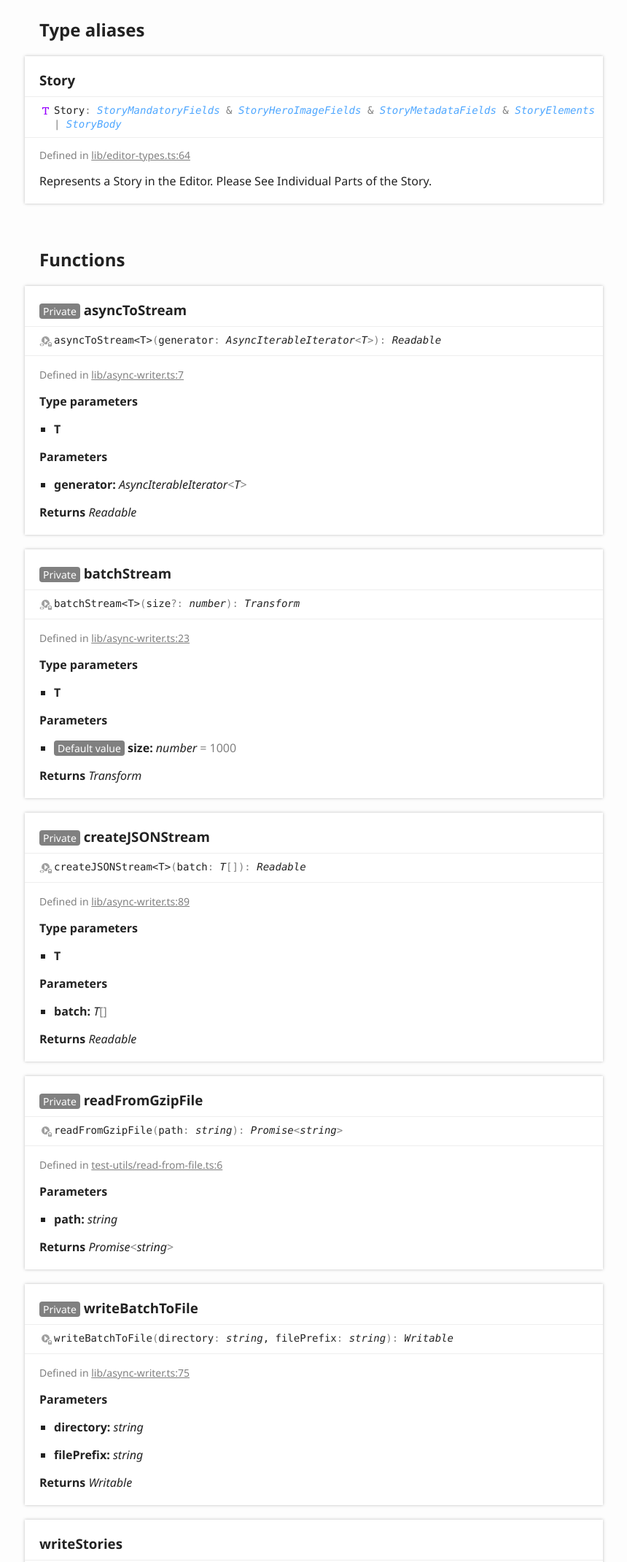
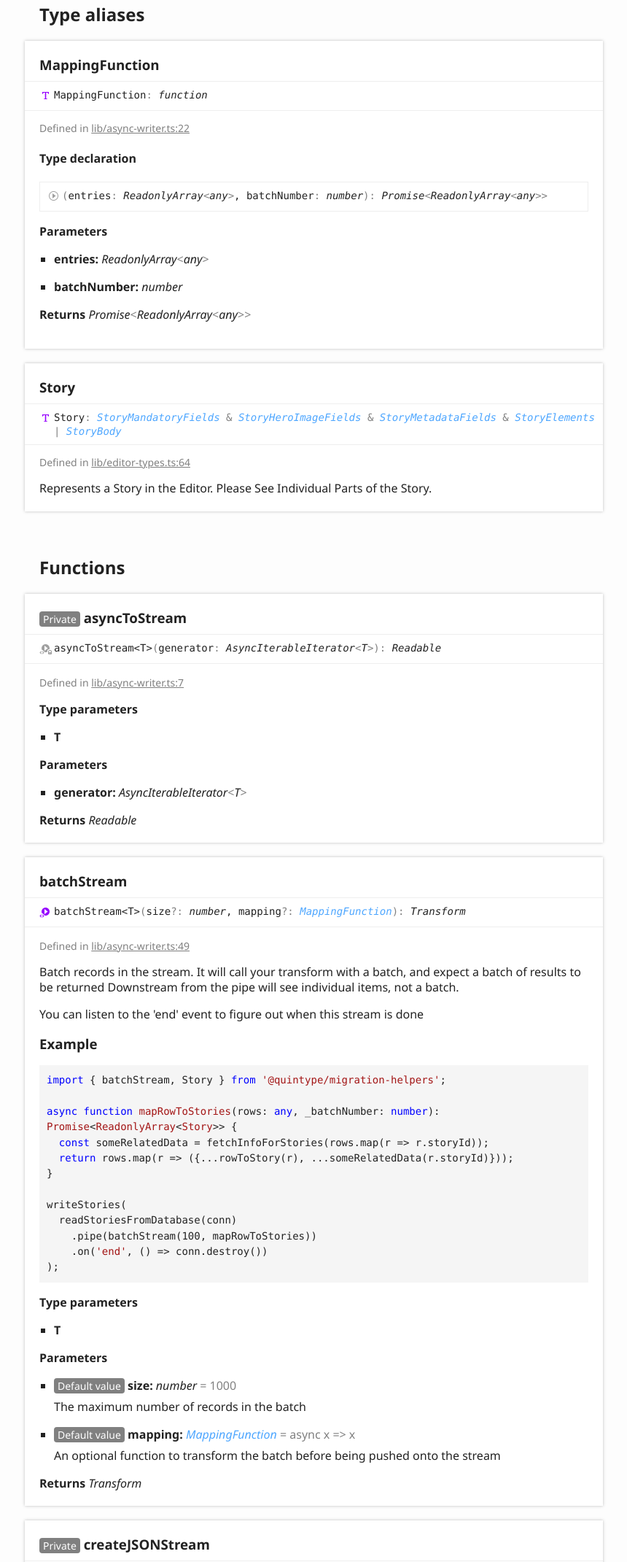
Before and after one commit to quintype/quintype-node-migration-helpers, a plain HTML site: page globals.html in a window 1280 px wide. Shown: the part 659-2800 px from the top of the page at 73% size, without its empty margins (6-866 px from the left). Drawn offline with Linux system fonts and the light colour scheme.

Commit message:
[ci skip] Updates

```diff
--- a/globals.html
+++ b/globals.html
@@ -79,6 +79,7 @@
 						<section class="tsd-index-section ">
 							<h3>Type aliases</h3>
 							<ul class="tsd-index-list">
+								<li class="tsd-kind-type-alias"><a href="globals.html#mappingfunction" class="tsd-kind-icon">Mapping<wbr>Function</a></li>
 								<li class="tsd-kind-type-alias"><a href="globals.html#story" class="tsd-kind-icon">Story</a></li>
 							</ul>
 						</section>
@@ -86,10 +87,9 @@
 							<h3>Functions</h3>
 							<ul class="tsd-index-list">
 								<li class="tsd-kind-function tsd-has-type-parameter tsd-is-private tsd-is-not-exported"><a href="globals.html#asynctostream" class="tsd-kind-icon">async<wbr>ToStream</a></li>
-								<li class="tsd-kind-function tsd-has-type-parameter tsd-is-private tsd-is-not-exported"><a href="globals.html#batchstream" class="tsd-kind-icon">batch<wbr>Stream</a></li>
+								<li class="tsd-kind-function tsd-has-type-parameter"><a href="globals.html#batchstream" class="tsd-kind-icon">batch<wbr>Stream</a></li>
 								<li class="tsd-kind-function tsd-has-type-parameter tsd-is-private tsd-is-not-exported"><a href="globals.html#createjsonstream" class="tsd-kind-icon">createJSONStream</a></li>
 								<li class="tsd-kind-function tsd-is-private"><a href="globals.html#readfromgzipfile" class="tsd-kind-icon">read<wbr>From<wbr>Gzip<wbr>File</a></li>
-								<li class="tsd-kind-function tsd-is-private tsd-is-not-exported"><a href="globals.html#writebatchtofile" class="tsd-kind-icon">write<wbr>Batch<wbr>ToFile</a></li>
 								<li class="tsd-kind-function"><a href="globals.html#writestories" class="tsd-kind-icon">write<wbr>Stories</a></li>
 								<li class="tsd-kind-function tsd-has-type-parameter tsd-is-private"><a href="globals.html#writetofiles" class="tsd-kind-icon">write<wbr>ToFiles</a></li>
 							</ul>
@@ -100,12 +100,46 @@
 			<section class="tsd-panel-group tsd-member-group ">
 				<h2>Type aliases</h2>
 				<section class="tsd-panel tsd-member tsd-kind-type-alias">
+					<a name="mappingfunction" class="tsd-anchor"></a>
+					<h3>Mapping<wbr>Function</h3>
+					<div class="tsd-signature tsd-kind-icon">Mapping<wbr>Function<span class="tsd-signature-symbol">:</span> <span class="tsd-signature-type">function</span></div>
+					<aside class="tsd-sources">
+						<ul>
+							<li>Defined in <a href="https://github.com/quintype/quintype-node-migration-helpers/blob/885914f/src/lib/async-writer.ts#L22">lib/async-writer.ts:22</a></li>
+						</ul>
+					</aside>
+					<div class="tsd-type-declaration">
+						<h4>Type declaration</h4>
+						<ul class="tsd-parameters">
+							<li class="tsd-parameter-siganture">
+								<ul class="tsd-signatures tsd-kind-type-literal tsd-parent-kind-type-alias tsd-is-not-exported">
+									<li class="tsd-signature tsd-kind-icon"><span class="tsd-signature-symbol">(</span>entries<span class="tsd-signature-symbol">: </span><span class="tsd-signature-type">ReadonlyArray</span><span class="tsd-signature-symbol">&lt;</span><span class="tsd-signature-type">any</span><span class="tsd-signature-symbol">&gt;</span>, batchNumber<span class="tsd-signature-symbol">: </span><span class="tsd-signature-type">number</span><span class="tsd-signature-symbol">)</span><span class="tsd-signature-symbol">: </span><span class="tsd-signature-type">Promise</span><span class="tsd-signature-symbol">&lt;</span><span class="tsd-signature-type">ReadonlyArray</span><span class="tsd-signature-symbol">&lt;</span><span class="tsd-signature-type">any</span><span class="tsd-signature-symbol">&gt;</span><span class="tsd-signature-symbol">&gt;</span></li>
+								</ul>
+								<ul class="tsd-descriptions">
+									<li class="tsd-description">
+										<h4 class="tsd-parameters-title">Parameters</h4>
+										<ul class="tsd-parameters">
+											<li>
+												<h5>entries: <span class="tsd-signature-type">ReadonlyArray</span><span class="tsd-signature-symbol">&lt;</span><span class="tsd-signature-type">any</span><span class="tsd-signature-symbol">&gt;</span></h5>
+											</li>
+											<li>
+												<h5>batchNumber: <span class="tsd-signature-type">number</span></h5>
+											</li>
+										</ul>
+										<h4 class="tsd-returns-title">Returns <span class="tsd-signature-type">Promise</span><span class="tsd-signature-symbol">&lt;</span><span class="tsd-signature-type">ReadonlyArray</span><span class="tsd-signature-symbol">&lt;</span><span class="tsd-signature-type">any</span><span class="tsd-signature-symbol">&gt;</span><span class="tsd-signature-symbol">&gt;</span></h4>
+									</li>
+								</ul>
+							</li>
+						</ul>
+					</div>
+				</section>
+				<section class="tsd-panel tsd-member tsd-kind-type-alias">
 					<a name="story" class="tsd-anchor"></a>
 					<h3>Story</h3>
 					<div class="tsd-signature tsd-kind-icon">Story<span class="tsd-signature-symbol">:</span> <a href="interfaces/storymandatoryfields.html" class="tsd-signature-type">StoryMandatoryFields</a><span class="tsd-signature-symbol"> &amp; </span><a href="interfaces/storyheroimagefields.html" class="tsd-signature-type">StoryHeroImageFields</a><span class="tsd-signature-symbol"> &amp; </span><a href="interfaces/storymetadatafields.html" class="tsd-signature-type">StoryMetadataFields</a><span class="tsd-signature-symbol"> &amp; </span><a href="interfaces/storyelements.html" class="tsd-signature-type">StoryElements</a><span class="tsd-signature-symbol"> | </span><a href="interfaces/storybody.html" class="tsd-signature-type">StoryBody</a></div>
 					<aside class="tsd-sources">
 						<ul>
-							<li>Defined in <a href="https://github.com/quintype/quintype-node-migration-helpers/blob/8a7e034/src/lib/editor-types.ts#L64">lib/editor-types.ts:64</a></li>
+							<li>Defined in <a href="https://github.com/quintype/quintype-node-migration-helpers/blob/885914f/src/lib/editor-types.ts#L64">lib/editor-types.ts:64</a></li>
 						</ul>
 					</aside>
 					<div class="tsd-comment tsd-typography">
@@ -127,7 +161,7 @@
 						<li class="tsd-description">
 							<aside class="tsd-sources">
 								<ul>
-									<li>Defined in <a href="https://github.com/quintype/quintype-node-migration-helpers/blob/8a7e034/src/lib/async-writer.ts#L7">lib/async-writer.ts:7</a></li>
+									<li>Defined in <a href="https://github.com/quintype/quintype-node-migration-helpers/blob/885914f/src/lib/async-writer.ts#L7">lib/async-writer.ts:7</a></li>
 								</ul>
 							</aside>
 							<div class="tsd-comment tsd-typography">
@@ -148,17 +182,75 @@
 						</li>
 					</ul>
 				</section>
-				<section class="tsd-panel tsd-member tsd-kind-function tsd-has-type-parameter tsd-is-private tsd-is-not-exported">
+				<section class="tsd-panel tsd-member tsd-kind-function tsd-has-type-parameter">
 					<a name="batchstream" class="tsd-anchor"></a>
-					<h3><span class="tsd-flag ts-flagPrivate">Private</span> batch<wbr>Stream</h3>
-					<ul class="tsd-signatures tsd-kind-function tsd-has-type-parameter tsd-is-private tsd-is-not-exported">
-						<li class="tsd-signature tsd-kind-icon">batch<wbr>Stream&lt;T&gt;<span class="tsd-signature-symbol">(</span>size<span class="tsd-signature-symbol">?: </span><span class="tsd-signature-type">number</span><span class="tsd-signature-symbol">)</span><span class="tsd-signature-symbol">: </span><span class="tsd-signature-type">Transform</span></li>
+					<h3>batch<wbr>Stream</h3>
+					<ul class="tsd-signatures tsd-kind-function tsd-has-type-parameter">
+						<li class="tsd-signature tsd-kind-icon">batch<wbr>Stream&lt;T&gt;<span class="tsd-signature-symbol">(</span>size<span class="tsd-signature-symbol">?: </span><span class="tsd-signature-type">number</span>, mapping<span class="tsd-signature-symbol">?: </span><a href="globals.html#mappingfunction" class="tsd-signature-type">MappingFunction</a><span class="tsd-signature-symbol">)</span><span class="tsd-signature-symbol">: </span><span class="tsd-signature-type">Transform</span></li>
 					</ul>
 					<ul class="tsd-descriptions">
 						<li class="tsd-description">
 							<aside class="tsd-sources">
 								<ul>
-									<li>Defined in <a href="https://github.com/quintype/quintype-node-migration-helpers/blob/8a7e034/src/lib/async-writer.ts#L23">lib/async-writer.ts:23</a></li>
+									<li>Defined in <a href="https://github.com/quintype/quintype-node-migration-helpers/blob/885914f/src/lib/async-writer.ts#L49">lib/async-writer.ts:49</a></li>
+								</ul>
+							</aside>
+							<div class="tsd-comment tsd-typography">
+								<div class="lead">
+									<p>Batch records in the stream. It will call your transform with a batch, and expect a batch of results to be returned
+									Downstream from the pipe will see individual items, not a batch.</p>
+								</div>
+								<p>You can listen to the &#39;end&#39; event to figure out when this stream is done</p>
+								<h3 id="example">Example</h3>
+								<pre><code class="language-ts"><span class="hljs-keyword">import</span> { batchStream, Story } <span class="hljs-keyword">from</span> <span class="hljs-string">'@quintype/migration-helpers'</span>;
+
+<span class="hljs-keyword">async</span> <span class="hljs-function"><span class="hljs-keyword">function</span> <span class="hljs-title">mapRowToStories</span>(<span class="hljs-params">rows: <span class="hljs-built_in">any</span>, _batchNumber: <span class="hljs-built_in">number</span></span>): <span class="hljs-title">Promise</span>&lt;<span class="hljs-title">ReadonlyArray</span>&lt;<span class="hljs-title">Story</span>&gt;&gt; </span>{
+  <span class="hljs-keyword">const</span> someRelatedData = fetchInfoForStories(rows.map(<span class="hljs-function"><span class="hljs-params">r</span> =&gt;</span> r.storyId));
+  <span class="hljs-keyword">return</span> rows.map(<span class="hljs-function"><span class="hljs-params">r</span> =&gt;</span> ({...rowToStory(r), ...someRelatedData(r.storyId)}));
+}
+
+writeStories(
+  readStoriesFromDatabase(conn)
+    .pipe(batchStream(<span class="hljs-number">100</span>, mapRowToStories))
+    .on(<span class="hljs-string">'end'</span>, <span class="hljs-function"><span class="hljs-params">()</span> =&gt;</span> conn.destroy())
+);</code></pre>
+							</div>
+							<h4 class="tsd-type-parameters-title">Type parameters</h4>
+							<ul class="tsd-type-parameters">
+								<li>
+									<h4>T</h4>
+								</li>
+							</ul>
+							<h4 class="tsd-parameters-title">Parameters</h4>
+							<ul class="tsd-parameters">
+								<li>
+									<h5><span class="tsd-flag ts-flagDefault value">Default value</span> size: <span class="tsd-signature-type">number</span><span class="tsd-signature-symbol"> =&nbsp;1000</span></h5>
+									<div class="tsd-comment tsd-typography">
+										<p>The maximum number of records in the batch</p>
+									</div>
+								</li>
+								<li>
+									<h5><span class="tsd-flag ts-flagDefault value">Default value</span> mapping: <a href="globals.html#mappingfunction" class="tsd-signature-type">MappingFunction</a><span class="tsd-signature-symbol"> =&nbsp;async x &#x3D;&gt; x</span></h5>
+									<div class="tsd-comment tsd-typography">
+										<p>An optional function to transform the batch before being pushed onto the stream</p>
+									</div>
+								</li>
+							</ul>
+							<h4 class="tsd-returns-title">Returns <span class="tsd-signature-type">Transform</span></h4>
+						</li>
+					</ul>
+				</section>
+				<section class="tsd-panel tsd-member tsd-kind-function tsd-has-type-parameter tsd-is-private tsd-is-not-exported">
+					<a name="createjsonstream" class="tsd-anchor"></a>
+					<h3><span class="tsd-flag ts-flagPrivate">Private</span> createJSONStream</h3>
+					<ul class="tsd-signatures tsd-kind-function tsd-has-type-parameter tsd-is-private tsd-is-not-exported">
+						<li class="tsd-signature tsd-kind-icon">createJSONStream&lt;T&gt;<span class="tsd-signature-symbol">(</span>batch<span class="tsd-signature-symbol">: </span><span class="tsd-signature-type">ReadonlyArray</span><span class="tsd-signature-symbol">&lt;</span><span class="tsd-signature-type">T</span><span class="tsd-signature-symbol">&gt;</span><span class="tsd-signature-symbol">)</span><span class="tsd-signature-symbol">: </span><span class="tsd-signature-type">Readable</span></li>
+					</ul>
+					<ul class="tsd-descriptions">
+						<li class="tsd-description">
+							<aside class="tsd-sources">
+								<ul>
+									<li>Defined in <a href="https://github.com/quintype/quintype-node-migration-helpers/blob/885914f/src/lib/async-writer.ts#L119">lib/async-writer.ts:119</a></li>
 								</ul>
 							</aside>
 							<div class="tsd-comment tsd-typography">
@@ -172,38 +264,7 @@
 							<h4 class="tsd-parameters-title">Parameters</h4>
 							<ul class="tsd-parameters">
 								<li>
-									<h5><span class="tsd-flag ts-flagDefault value">Default value</span> size: <span class="tsd-signature-type">number</span><span class="tsd-signature-symbol"> =&nbsp;1000</span></h5>
-								</li>
-							</ul>
-							<h4 class="tsd-returns-title">Returns <span class="tsd-signature-type">Transform</span></h4>
-						</li>
-					</ul>
-				</section>
-				<section class="tsd-panel tsd-member tsd-kind-function tsd-has-type-parameter tsd-is-private tsd-is-not-exported">
-					<a name="createjsonstream" class="tsd-anchor"></a>
-					<h3><span class="tsd-flag ts-flagPrivate">Private</span> createJSONStream</h3>
-					<ul class="tsd-signatures tsd-kind-function tsd-has-type-parameter tsd-is-private tsd-is-not-exported">
-						<li class="tsd-signature tsd-kind-icon">createJSONStream&lt;T&gt;<span class="tsd-signature-symbol">(</span>batch<span class="tsd-signature-symbol">: </span><span class="tsd-signature-type">T</span><span class="tsd-signature-symbol">[]</span><span class="tsd-signature-symbol">)</span><span class="tsd-signature-symbol">: </span><span class="tsd-signature-type">Readable</span></li>
-					</ul>
-					<ul class="tsd-descriptions">
-						<li class="tsd-description">
-							<aside class="tsd-sources">
-								<ul>
-									<li>Defined in <a href="https://github.com/quintype/quintype-node-migration-helpers/blob/8a7e034/src/lib/async-writer.ts#L89">lib/async-writer.ts:89</a></li>
-								</ul>
-							</aside>
-							<div class="tsd-comment tsd-typography">
-							</div>
-							<h4 class="tsd-type-parameters-title">Type parameters</h4>
-							<ul class="tsd-type-parameters">
-								<li>
-									<h4>T</h4>
-								</li>
-							</ul>
-							<h4 class="tsd-parameters-title">Parameters</h4>
-							<ul class="tsd-parameters">
-								<li>
-									<h5>batch: <span class="tsd-signature-type">T</span><span class="tsd-signature-symbol">[]</span></h5>
+									<h5>batch: <span class="tsd-signature-type">ReadonlyArray</span><span class="tsd-signature-symbol">&lt;</span><span class="tsd-signature-type">T</span><span class="tsd-signature-symbol">&gt;</span></h5>
 								</li>
 							</ul>
 							<h4 class="tsd-returns-title">Returns <span class="tsd-signature-type">Readable</span></h4>
@@ -220,7 +281,7 @@
 						<li class="tsd-description">
 							<aside class="tsd-sources">
 								<ul>
-									<li>Defined in <a href="https://github.com/quintype/quintype-node-migration-helpers/blob/8a7e034/src/test-utils/read-from-file.ts#L6">test-utils/read-from-file.ts:6</a></li>
+									<li>Defined in <a href="https://github.com/quintype/quintype-node-migration-helpers/blob/885914f/src/test-utils/read-from-file.ts#L6">test-utils/read-from-file.ts:6</a></li>
 								</ul>
 							</aside>
 							<div class="tsd-comment tsd-typography">
@@ -235,34 +296,6 @@
 						</li>
 					</ul>
 				</section>
-				<section class="tsd-panel tsd-member tsd-kind-function tsd-is-private tsd-is-not-exported">
-					<a name="writebatchtofile" class="tsd-anchor"></a>
-					<h3><span class="tsd-flag ts-flagPrivate">Private</span> write<wbr>Batch<wbr>ToFile</h3>
-					<ul class="tsd-signatures tsd-kind-function tsd-is-private tsd-is-not-exported">
-						<li class="tsd-signature tsd-kind-icon">write<wbr>Batch<wbr>ToFile<span class="tsd-signature-symbol">(</span>directory<span class="tsd-signature-symbol">: </span><span class="tsd-signature-type">string</span>, filePrefix<span class="tsd-signature-symbol">: </span><span class="tsd-signature-type">string</span><span class="tsd-signature-symbol">)</span><span class="tsd-signature-symbol">: </span><span class="tsd-signature-type">Writable</span></li>
-					</ul>
-					<ul class="tsd-descriptions">
-						<li class="tsd-description">
-							<aside class="tsd-sources">
-								<ul>
-									<li>Defined in <a href="https://github.com/quintype/quintype-node-migration-helpers/blob/8a7e034/src/lib/async-writer.ts#L75">lib/async-writer.ts:75</a></li>
-								</ul>
-							</aside>
-							<div class="tsd-comment tsd-typography">
-							</div>
-							<h4 class="tsd-parameters-title">Parameters</h4>
-							<ul class="tsd-parameters">
-								<li>
-									<h5>directory: <span class="tsd-signature-type">string</span></h5>
-								</li>
-								<li>
-									<h5>filePrefix: <span class="tsd-signature-type">string</span></h5>
-								</li>
-							</ul>
-							<h4 class="tsd-returns-title">Returns <span class="tsd-signature-type">Writable</span></h4>
-						</li>
-					</ul>
-				</section>
 				<section class="tsd-panel tsd-member tsd-kind-function">
 					<a name="writestories" class="tsd-anchor"></a>
 					<h3>write<wbr>Stories</h3>
@@ -273,7 +306,7 @@
 						<li class="tsd-description">
 							<aside class="tsd-sources">
 								<ul>
-									<li>Defined in <a href="https://github.com/quintype/quintype-node-migration-helpers/blob/8a7e034/src/lib/stories-writer.ts#L50">lib/stories-writer.ts:50</a></li>
+									<li>Defined in <a href="https://github.com/quintype/quintype-node-migration-helpers/blob/885914f/src/lib/stories-writer.ts#L50">lib/stories-writer.ts:50</a></li>
 								</ul>
 							</aside>
 							<div class="tsd-comment tsd-typography">
@@ -346,7 +379,7 @@ writeStories(stream.pipe(transformSqlRowToStories));</code></pre>
 						<li class="tsd-description">
 							<aside class="tsd-sources">
 								<ul>
-									<li>Defined in <a href="https://github.com/quintype/quintype-node-migration-helpers/blob/8a7e034/src/lib/async-writer.ts#L60">lib/async-writer.ts:60</a></li>
+									<li>Defined in <a href="https://github.com/quintype/quintype-node-migration-helpers/blob/885914f/src/lib/async-writer.ts#L95">lib/async-writer.ts:95</a></li>
 								</ul>
 							</aside>
 							<div class="tsd-comment tsd-typography">
@@ -412,12 +445,15 @@ writeStories(stream.pipe(transformSqlRowToStories));</code></pre>
 						<a href="interfaces/storymetadatafields.html" class="tsd-kind-icon">Story<wbr>Metadata<wbr>Fields</a>
 					</li>
 					<li class=" tsd-kind-type-alias">
+						<a href="globals.html#mappingfunction" class="tsd-kind-icon">Mapping<wbr>Function</a>
+					</li>
+					<li class=" tsd-kind-type-alias">
 						<a href="globals.html#story" class="tsd-kind-icon">Story</a>
 					</li>
 					<li class=" tsd-kind-function tsd-has-type-parameter tsd-is-private tsd-is-not-exported">
 						<a href="globals.html#asynctostream" class="tsd-kind-icon">async<wbr>ToStream</a>
 					</li>
-					<li class=" tsd-kind-function tsd-has-type-parameter tsd-is-private tsd-is-not-exported">
+					<li class=" tsd-kind-function tsd-has-type-parameter">
 						<a href="globals.html#batchstream" class="tsd-kind-icon">batch<wbr>Stream</a>
 					</li>
 					<li class=" tsd-kind-function tsd-has-type-parameter tsd-is-private tsd-is-not-exported">
@@ -425,9 +461,6 @@ writeStories(stream.pipe(transformSqlRowToStories));</code></pre>
 					</li>
 					<li class=" tsd-kind-function tsd-is-private">
 						<a href="globals.html#readfromgzipfile" class="tsd-kind-icon">read<wbr>From<wbr>Gzip<wbr>File</a>
-					</li>
-					<li class=" tsd-kind-function tsd-is-private tsd-is-not-exported">
-						<a href="globals.html#writebatchtofile" class="tsd-kind-icon">write<wbr>Batch<wbr>ToFile</a>
 					</li>
 					<li class=" tsd-kind-function">
 						<a href="globals.html#writestories" class="tsd-kind-icon">write<wbr>Stories</a>
```
Also changed, not shown: index.html (+4 -4 lines), interfaces/generatetofileoptions.html (+7 -7 lines), interfaces/storybody.html (+5 -5 lines), interfaces/storyelements.html (+5 -5 lines), interfaces/storyheroimagefields.html (+6 -6 lines), interfaces/storymandatoryfields.html (+11 -11 lines), interfaces/storymetadatafields.html (+8 -8 lines), assets/js/search.js.
